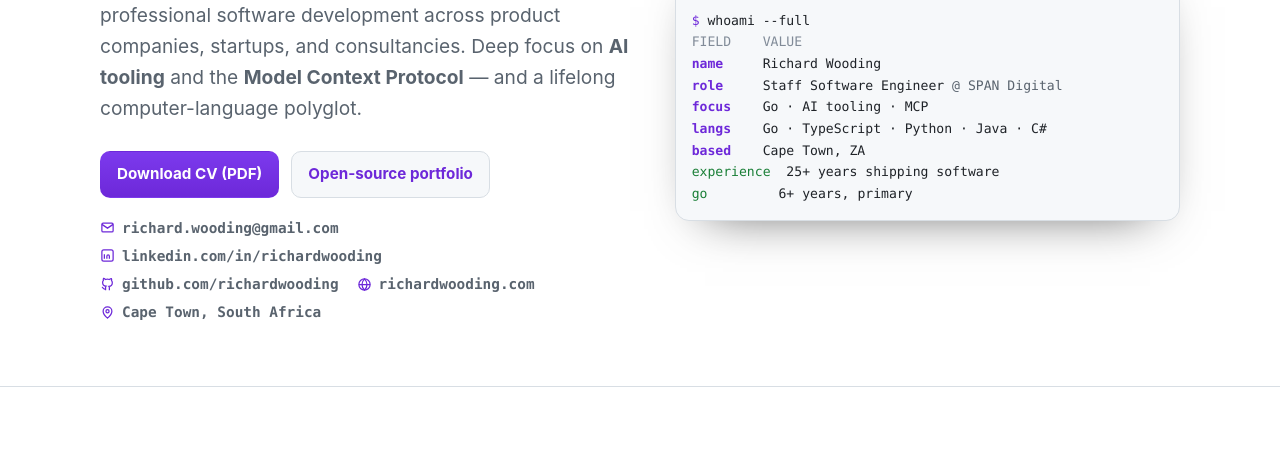
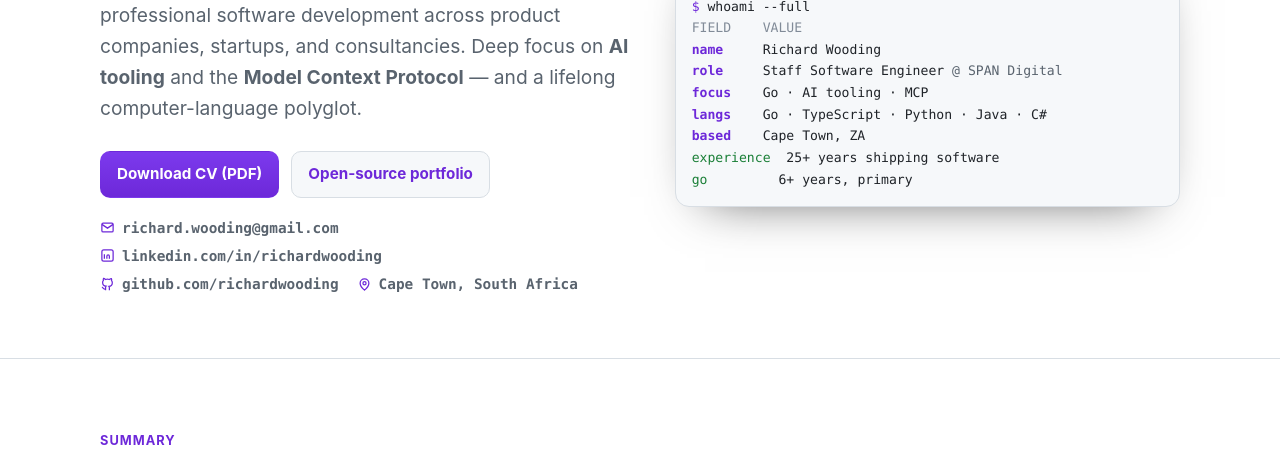
Before and after one commit to richardwooding/cv, a plain HTML site: page docs/index.html in a window 1280 px wide. Shown: the part 289-745 px from the top of the page. Drawn offline with Linux system fonts and the light colour scheme.

Commit message:
content: remove richardwooding.com references
Co-Authored-By: Claude Opus 4.8 <noreply@anthropic.com>

```diff
--- a/docs/index.html
+++ b/docs/index.html
@@ -55,7 +55,6 @@
           <li><svg viewBox="0 0 24 24" fill="none" stroke="currentColor" stroke-width="2" aria-hidden="true"><rect x="3" y="5" width="18" height="14" rx="2"/><path d="M3 7l9 6 9-6"/></svg><a href="mailto:richard.wooding@gmail.com">richard.wooding@gmail.com</a></li>
           <li><svg viewBox="0 0 24 24" fill="none" stroke="currentColor" stroke-width="2" aria-hidden="true"><rect x="3" y="3" width="18" height="18" rx="3"/><path d="M7 10v7M7 7v.01M11 17v-4a2 2 0 0 1 4 0v4"/></svg><a href="https://linkedin.com/in/richardwooding">linkedin.com/in/richardwooding</a></li>
           <li><svg viewBox="0 0 24 24" fill="none" stroke="currentColor" stroke-width="2" aria-hidden="true"><path d="M9 19c-4 1.5-4-2.5-6-3m12 5v-3.5a3 3 0 0 0-.8-2.4c2.7-.3 5.5-1.3 5.5-6a4.6 4.6 0 0 0-1.3-3.2 4.3 4.3 0 0 0-.1-3.2s-1-.3-3.4 1.3a11.7 11.7 0 0 0-6.2 0C6.6 2 5.6 2.3 5.6 2.3a4.3 4.3 0 0 0-.1 3.2A4.6 4.6 0 0 0 4.2 8.7c0 4.7 2.8 5.7 5.5 6a3 3 0 0 0-.8 2.3V21"/></svg><a href="https://github.com/richardwooding">github.com/richardwooding</a></li>
-          <li><svg viewBox="0 0 24 24" fill="none" stroke="currentColor" stroke-width="2" aria-hidden="true"><circle cx="12" cy="12" r="9"/><path d="M3 12h18M12 3c2.5 2.6 4 5.7 4 9s-1.5 6.4-4 9c-2.5-2.6-4-5.7-4-9s1.5-6.4 4-9z"/></svg><a href="https://richardwooding.com">richardwooding.com</a></li>
           <li><svg viewBox="0 0 24 24" fill="none" stroke="currentColor" stroke-width="2" aria-hidden="true"><path d="M12 21s-7-5.7-7-11a7 7 0 0 1 14 0c0 5.3-7 11-7 11z"/><circle cx="12" cy="10" r="2.5"/></svg>Cape Town, South Africa</li>
         </ul>
       </div>
@@ -285,7 +284,6 @@
       <a href="mailto:richard.wooding@gmail.com">Email</a>
       <a href="https://linkedin.com/in/richardwooding">LinkedIn</a>
       <a href="https://github.com/richardwooding">GitHub</a>
-      <a href="https://richardwooding.com">richardwooding.com</a>
       <a href="Richard_Wooding_CV.pdf">CV (PDF)</a>
     </nav>
   </div>
```
